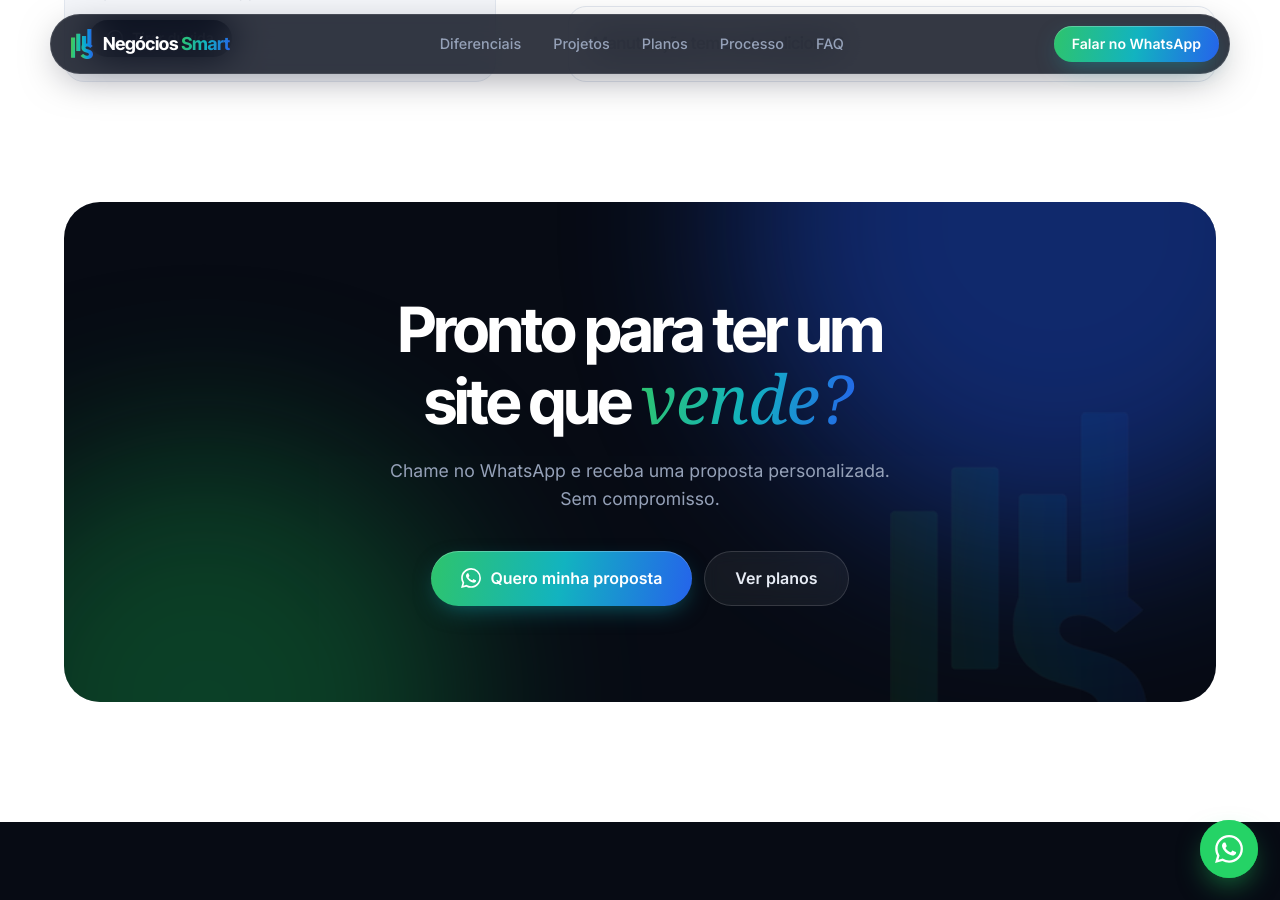
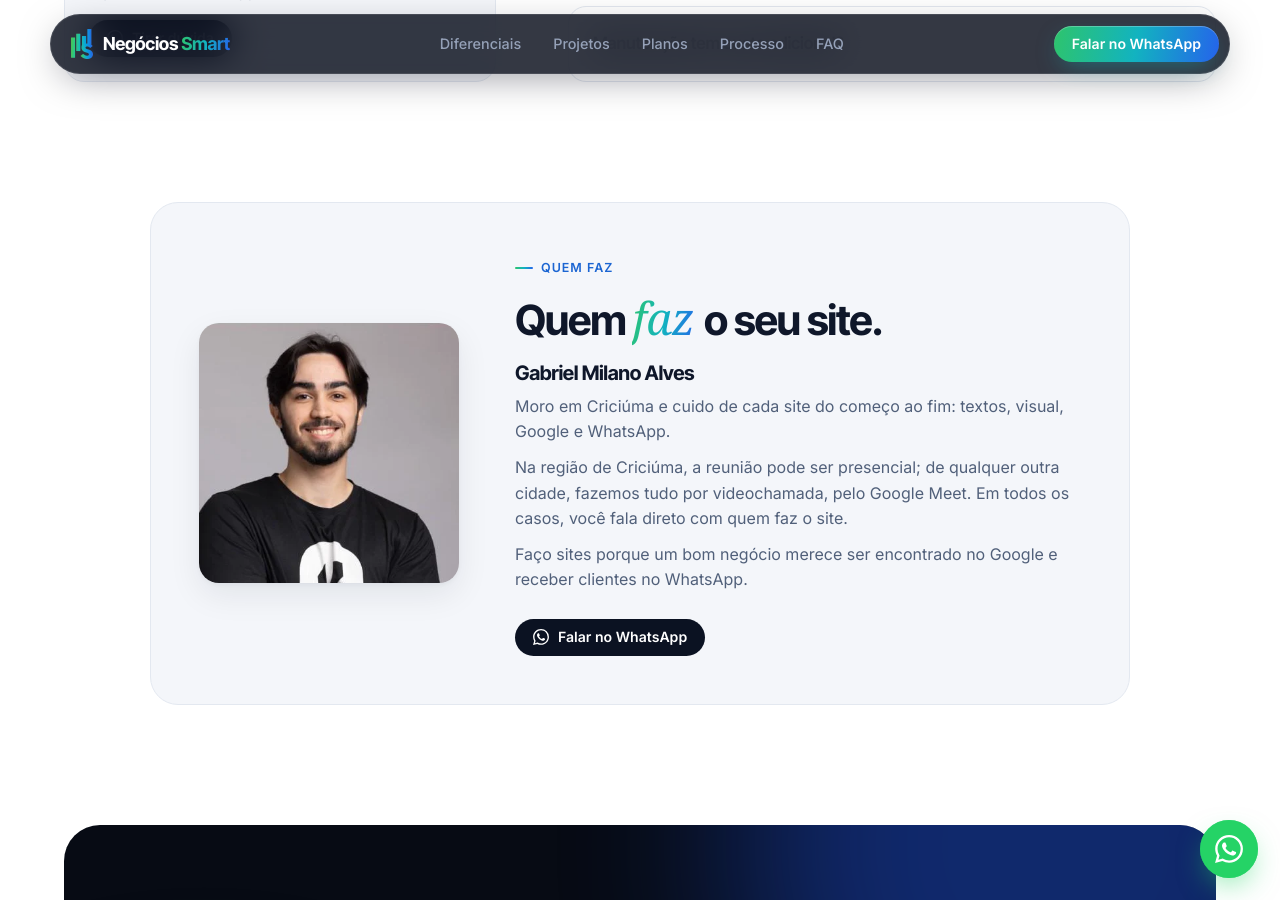
Before and after one commit to gabrielmilano/Sitesnegociosmart, a Jekyll site: the page built from index.html, in a window 1280 px wide and 900 px high, scrolled down 7173 px. Built offline with Jekyll 4.4.1, drawn with Linux system fonts in a browser that asks for light colours; some web fonts are replaced.

Commit message:
Quem faz: Gabriel Milano Alves, com foto do perfil do GitHub
- [SEU NOME] e [FOTO] preenchidos: a seção "Quem faz" passa a aparecer na home
  e o JSON-LD ganha founder (Person)
- foto do GitHub recortada (faixa escura no topo) e convertida para WebP 396×396, 9,6 KB
- texto: mora em Criciúma; presencial na região, por Google Meet de qualquer cidade;
  fala direto com quem faz o site

Co-Authored-By: Claude Opus 5.5 <noreply@anthropic.com>

```diff
--- a/_data/negocio.yml
+++ b/_data/negocio.yml
@@ -39,16 +39,14 @@ precos:
 
 # --- Quem faz os sites (seção "Quem faz" da home) ---
 fundador:
-  # [SEU NOME] — vazio = seção "Quem faz" escondida e sem "founder" nos dados estruturados
-  nome: ""
-  # [FOTO] — caminho da foto, ex.: "/assets/brand/quem-faz.webp" (quadrada, 800×800).
-  # Vazio = a seção aparece com a inicial do nome no lugar da foto.
-  foto: ""
+  # Vazio = seção "Quem faz" escondida e sem "founder" nos dados estruturados
+  nome: "Gabriel Milano Alves"
+  # Foto quadrada (a do perfil do GitHub, 396×396). Vazio = mostra a inicial do nome.
+  foto: "/assets/brand/gabriel-milano-alves.webp"
   # 2 ou 3 frases verdadeiras sobre quem faz e por quê (sem tempo de mercado nem números).
-  # RASCUNHO: revise antes de preencher o nome, porque o texto vai ao ar junto com ele.
   texto:
-    - "Sou eu quem atende, vai até o seu negócio e cuida do site do começo ao fim: textos, visual, Google e WhatsApp."
-    - "Você conversa direto com quem faz, sem intermediário."
+    - "Moro em Criciúma e cuido de cada site do começo ao fim: textos, visual, Google e WhatsApp."
+    - "Na região de Criciúma, a reunião pode ser presencial; de qualquer outra cidade, fazemos tudo por videochamada, pelo Google Meet. Em todos os casos, você fala direto com quem faz o site."
     - "Faço sites porque um bom negócio merece ser encontrado no Google e receber clientes no WhatsApp."
 
 # --- Case Laundry Lounge (/cases/laundry-lounge) ---
--- a/index.html
+++ b/index.html
@@ -422,7 +422,7 @@ last_modified_at: 2026-10-05
                 <div class="about" data-reveal>
                     <div class="about__media">
                         {%- if f.foto and f.foto != "" %}
-                        <img src="{{ f.foto }}" alt="Foto de {{ f.nome }}, que faz os sites da Negócios Smart" width="800" height="800" class="about__photo" loading="lazy" decoding="async">
+                        <img src="{{ f.foto }}" alt="Foto de {{ f.nome }}, que faz os sites da Negócios Smart" width="396" height="396" class="about__photo" loading="lazy" decoding="async">
                         {%- else %}
                         <span class="about__mono" aria-hidden="true">{{ f.nome | slice: 0 }}</span>
                         {%- endif %}
```
Also changed, not shown: assets/brand/gabriel-milano-alves.webp (added).
